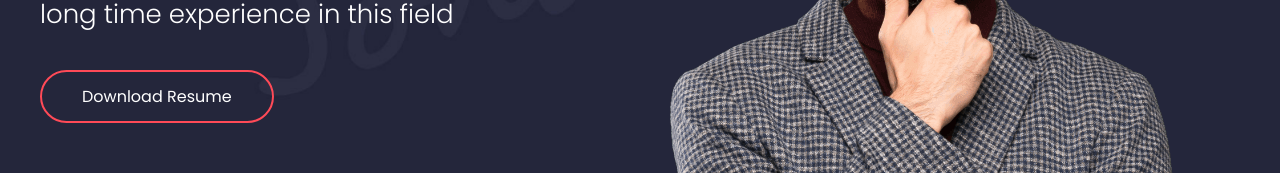
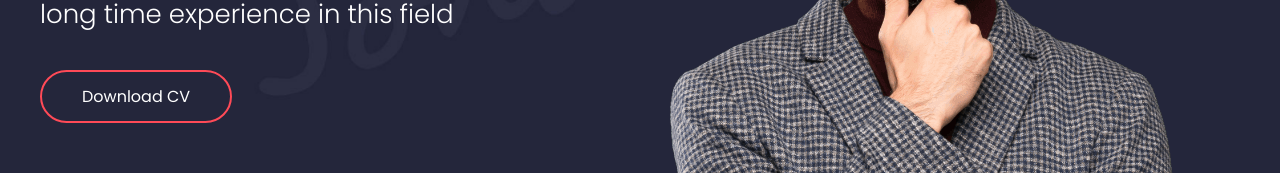
Before and after one commit to avj3395/avj3395-personal-portfolio, a React (Create React App) app: page / in a window 1280 px wide. Shown: the part 457-630 px from the top of the page. Built offline with nearby package versions, Linux system fonts and the light colour scheme.

Commit message:
changes in ui

```diff
--- a/package.json
+++ b/package.json
@@ -7,6 +7,7 @@
     "@testing-library/react": "^9.5.0",
     "@testing-library/user-event": "^7.2.1",
     "react": "^16.13.1",
+    "react-circular-progressbar": "^2.0.4",
     "react-dom": "^16.13.1",
     "react-icons": "^3.11.0",
     "react-scripts": "3.4.3"
--- a/src/components/Banner.js
+++ b/src/components/Banner.js
@@ -35,7 +35,7 @@ const Banner = () => {
                 <p>{state.text}</p>
                 <div className="header__buttons">
                   <a href="" className="btn btn-outline">
-                    Download Resume
+                    Download CV
                   </a>
                 </div>
               </div>
--- a/src/components/Prices.js
+++ b/src/components/Prices.js
@@ -1,5 +1,6 @@
 import React from "react";
-
+import { CircularProgressbar } from "react-circular-progressbar";
+import "react-circular-progressbar/dist/styles.css";
 const Prices = () => {
   const [header] = React.useState({
     mainHeader: "CHOOSE A PLAN",
@@ -38,6 +39,8 @@ const Prices = () => {
       msg5: "10 Free Domain Names",
     },
   ]);
+  const percentage = 66;
+
   return (
     <div className="prices">
       <div className="container">
@@ -46,6 +49,12 @@ const Prices = () => {
           <h1 className="mainHeader">{header.subHeading}</h1>
           <p className="mainContent">{header.text}</p>
           <div className="commonBorder"></div>
+        </div>
+        <div className="row">
+          <div className="col-4">
+            <h1>JavaScript</h1>
+            <CircularProgressbar value={percentage} text={`${percentage}%`} />;
+          </div>
         </div>
         {/* <div className="row">
           {state.map((prices) => (
```
Also changed, not shown: 1 other file (tests, documents, lock files or other folders).
